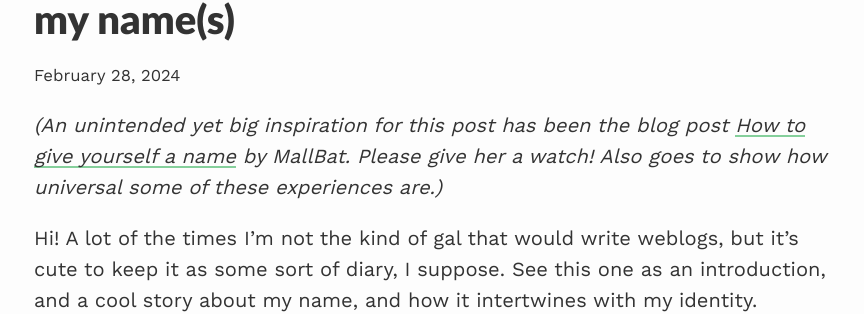
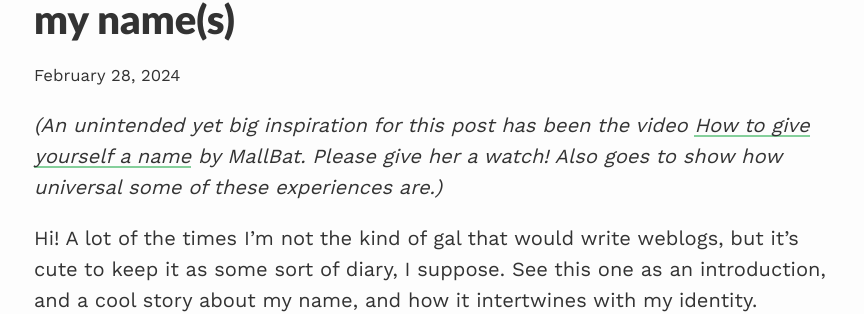
Before and after one commit to pyonium/pyonium.github.io, a Jekyll site: the page built from _posts/2024-02-28-welcome-my-name.md, in a window 1280 px wide. Shown: the part 186-500 px from the top of the page, without its empty margins (206-1070 px from the left). Built offline with Jekyll 4.4.1, drawn with Linux system fonts in a browser that asks for light colours; nearby versions of some CDN libraries.

Commit message:
changed typo

```diff
--- a/_posts/2024-02-28-welcome-my-name.md
+++ b/_posts/2024-02-28-welcome-my-name.md
@@ -3,7 +3,7 @@ layout: post
 title: my name(s)
 category: weblog
 ---
-_(An unintended yet big inspiration for this post has been the blog post [How to give yourself a name](https://youtu.be/eoq2e4h_avs) by MallBat. Please give her a watch! Also goes to show how universal some of these experiences are.)_
+_(An unintended yet big inspiration for this post has been the video [How to give yourself a name](https://youtu.be/eoq2e4h_avs) by MallBat. Please give her a watch! Also goes to show how universal some of these experiences are.)_
 
 Hi! A lot of the times I'm not the kind of gal that would write weblogs, but it's cute to keep it as some sort of diary, I suppose. See this one as an introduction, and a cool story about my name, and how it intertwines with my identity.
 
```
